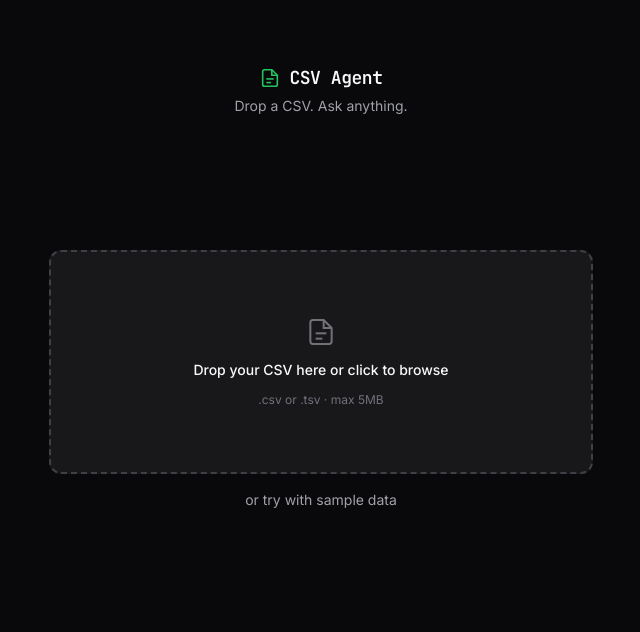
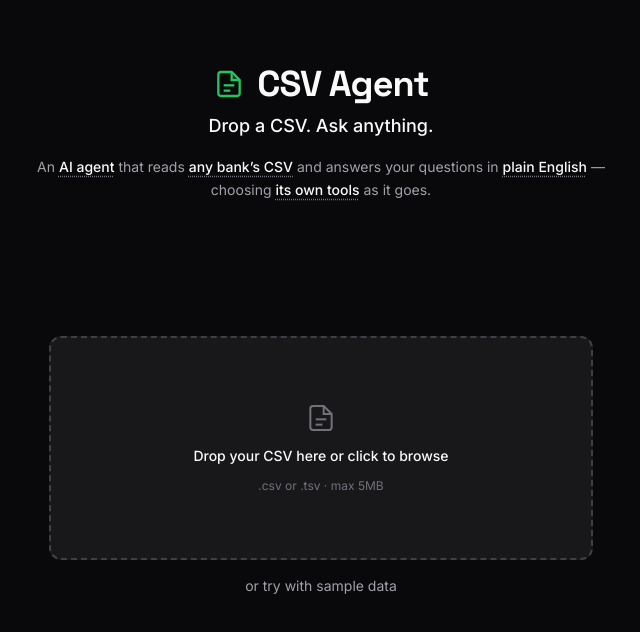
Before and after one commit to rolandjlevy/csv-agent, a Next.js app: page / in a window 1280 px wide. Shown: the top 632 px of the page, without its empty margins (319-959 px from the left). Built offline with nearby package versions, Linux system fonts and the light colour scheme.

Commit message:
improved the UI

```diff
--- a/src/app/globals.css
+++ b/src/app/globals.css
@@ -19,6 +19,7 @@
 
   --font-sans: var(--font-inter), system-ui, sans-serif;
   --font-mono: var(--font-jetbrains-mono), ui-monospace, monospace;
+  --font-display: var(--font-space-grotesk), var(--font-inter), system-ui, sans-serif;
 }
 
 html {
--- a/src/app/layout.tsx
+++ b/src/app/layout.tsx
@@ -1,5 +1,5 @@
 import type { Metadata } from "next";
-import { Inter, JetBrains_Mono } from "next/font/google";
+import { Inter, JetBrains_Mono, Space_Grotesk } from "next/font/google";
 import "./globals.css";
 
 const inter = Inter({
@@ -9,6 +9,11 @@ const inter = Inter({
 
 const jetbrainsMono = JetBrains_Mono({
   variable: "--font-jetbrains-mono",
+  subsets: ["latin"],
+});
+
+const spaceGrotesk = Space_Grotesk({
+  variable: "--font-space-grotesk",
   subsets: ["latin"],
 });
 
@@ -22,7 +27,9 @@ export default function RootLayout({
 }: Readonly<{ children: React.ReactNode }>) {
   return (
     <html lang="en" className="dark">
-      <body className={`${inter.variable} ${jetbrainsMono.variable} font-sans antialiased`}>
+      <body
+        className={`${inter.variable} ${jetbrainsMono.variable} ${spaceGrotesk.variable} font-sans antialiased`}
+      >
         {children}
       </body>
     </html>
--- a/src/components/header.tsx
+++ b/src/components/header.tsx
@@ -1,26 +1,48 @@
+import { Term } from "@/components/term";
+
 export function Header() {
   return (
     <header className="flex flex-col items-center gap-1 px-4 pt-12 pb-6 text-center sm:pt-16">
-      <div className="flex items-center gap-2">
+      <div className="flex items-center gap-2.5 sm:gap-3">
         <svg
-          width="22"
-          height="22"
           viewBox="0 0 24 24"
           fill="none"
           stroke="currentColor"
           strokeWidth="1.75"
-          className="text-accent"
+          className="h-7 w-7 shrink-0 text-accent sm:h-8 sm:w-8"
         >
           <path d="M14 3H6a2 2 0 0 0-2 2v14a2 2 0 0 0 2 2h12a2 2 0 0 0 2-2V9z" />
           <path d="M14 3v6h6" />
           <path d="M8 13h8" />
           <path d="M8 17h5" />
         </svg>
-        <h1 className="font-mono text-lg font-semibold tracking-tight text-text">
+        <h1 className="font-display text-3xl font-bold tracking-tight text-text sm:text-4xl">
           CSV Agent
         </h1>
       </div>
-      <p className="text-sm text-text-muted">Drop a CSV. Ask anything.</p>
+      <p className="mt-1 text-base font-medium text-text sm:text-lg">
+        Drop a CSV. Ask anything.
+      </p>
+
+      <p className="mt-3 max-w-xl text-xs leading-relaxed text-text-muted sm:text-sm">
+        An{" "}
+        <Term detail="An LLM that decides which action to take next in a loop, rather than running a fixed script.">
+          AI agent
+        </Term>{" "}
+        that reads{" "}
+        <Term detail="Santander, Monzo, whatever — it auto-detects the columns and normalises them before answering.">
+          any bank&rsquo;s CSV
+        </Term>{" "}
+        and answers your questions in{" "}
+        <Term detail="No formulas or pivot tables. Just ask: “What did I spend most on in June?”">
+          plain English
+        </Term>{" "}
+        — choosing{" "}
+        <Term detail="read_csv, analyse, write_report — Claude picks the order at runtime based on your question.">
+          its own tools
+        </Term>{" "}
+        as it goes.
+      </p>
     </header>
   );
 }
--- /dev/null
+++ b/src/components/term.tsx
@@ -0,0 +1,50 @@
+"use client";
+
+import { useState } from "react";
+import { AnimatePresence, motion } from "framer-motion";
+
+interface TermProps {
+  /** The word(s) shown inline in the sentence. */
+  children: React.ReactNode;
+  /** The detail revealed on hover/focus. */
+  detail: string;
+}
+
+// An inline keyword with a styled popover that reveals more detail on hover or
+// keyboard focus. Used in the homepage intro line to keep the sentence short
+// while still letting curious visitors dig into each concept.
+export function Term({ children, detail }: TermProps) {
+  const [open, setOpen] = useState(false);
+
+  return (
+    <span
+      className="relative inline-block"
+      onMouseEnter={() => setOpen(true)}
+      onMouseLeave={() => setOpen(false)}
+      onFocus={() => setOpen(true)}
+      onBlur={() => setOpen(false)}
+    >
+      <span
+        tabIndex={0}
+        className="cursor-help font-medium text-text underline decoration-dotted decoration-text-faint underline-offset-4 transition-colors hover:text-accent hover:decoration-accent focus:text-accent focus:outline-none"
+      >
+        {children}
+      </span>
+
+      <AnimatePresence>
+        {open && (
+          <motion.span
+            role="tooltip"
+            initial={{ opacity: 0, y: 4 }}
+            animate={{ opacity: 1, y: 0 }}
+            exit={{ opacity: 0, y: 4 }}
+            transition={{ duration: 0.15, ease: "easeOut" }}
+            className="absolute left-1/2 top-full z-10 mt-2 w-64 -translate-x-1/2 rounded-lg border border-border bg-bg-elevated px-3 py-2 text-left text-xs font-normal leading-relaxed text-text-muted shadow-lg"
+          >
+            {detail}
+          </motion.span>
+        )}
+      </AnimatePresence>
+    </span>
+  );
+}
```
